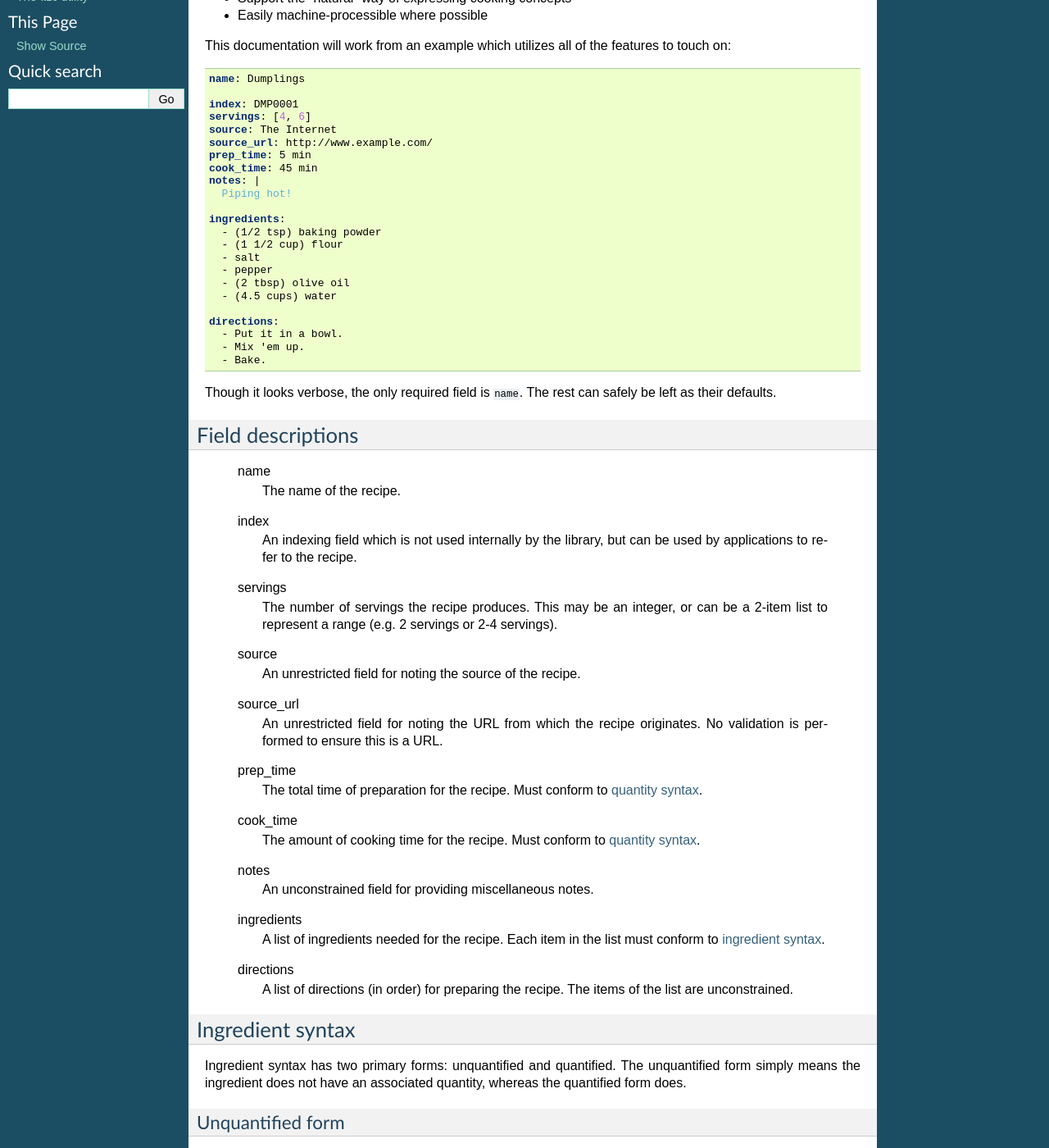
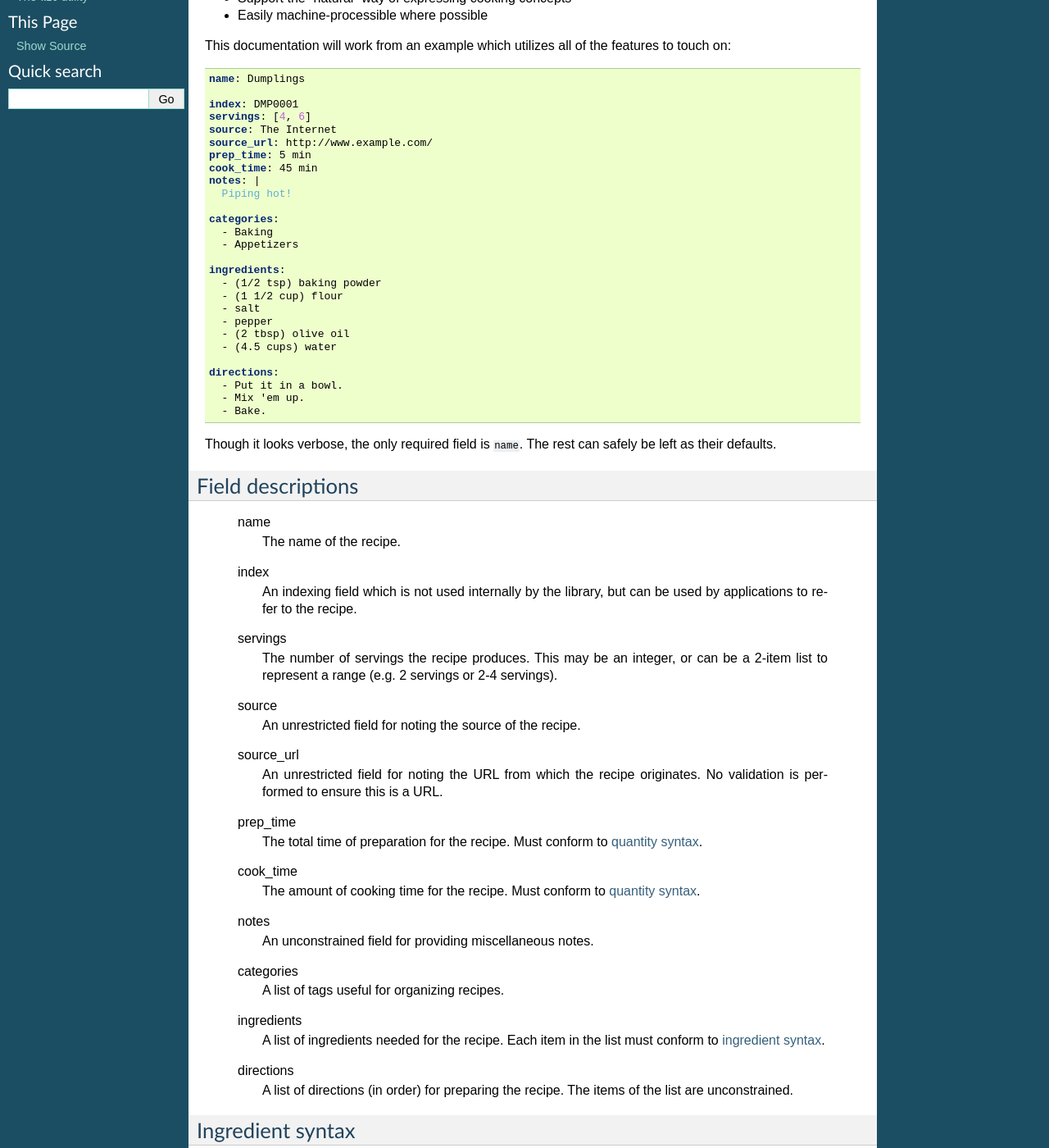
Before and after one commit to OEP/pyprika, a Sphinx documentation site: the page built from doc/source/yaml-spec.rst, in a window 1280 px wide and 1400 px high, scrolled down 219 px. Shown: the whole window at 82% size. Built offline with Sphinx 7.4.7, drawn with Linux system fonts in a browser that asks for light colours.

Commit message:
Removed the class-scoped default variable initialization for ingredients, directions, and categories. Initialized the categories variable in __init__ instead. Tested to make sure that it will load yaml with and without categories successfuly. Added a description of the categories field to the yaml spec documentation.

```diff
--- a/doc/source/yaml-spec.rst
+++ b/doc/source/yaml-spec.rst
@@ -26,6 +26,10 @@ features to touch on:
   cook_time: 45 min
   notes: |
     Piping hot!
+
+  categories:
+    - Baking
+    - Appetizers
 
   ingredients:
     - (1/2 tsp) baking powder
@@ -72,6 +76,9 @@ Field descriptions
 
   notes
     An unconstrained field for providing miscellaneous notes.
+
+  categories
+    A list of tags useful for organizing recipes.
 
   ingredients
     A list of ingredients needed for the recipe. Each item in the list must
```
Also changed, not shown: 1 other file.
